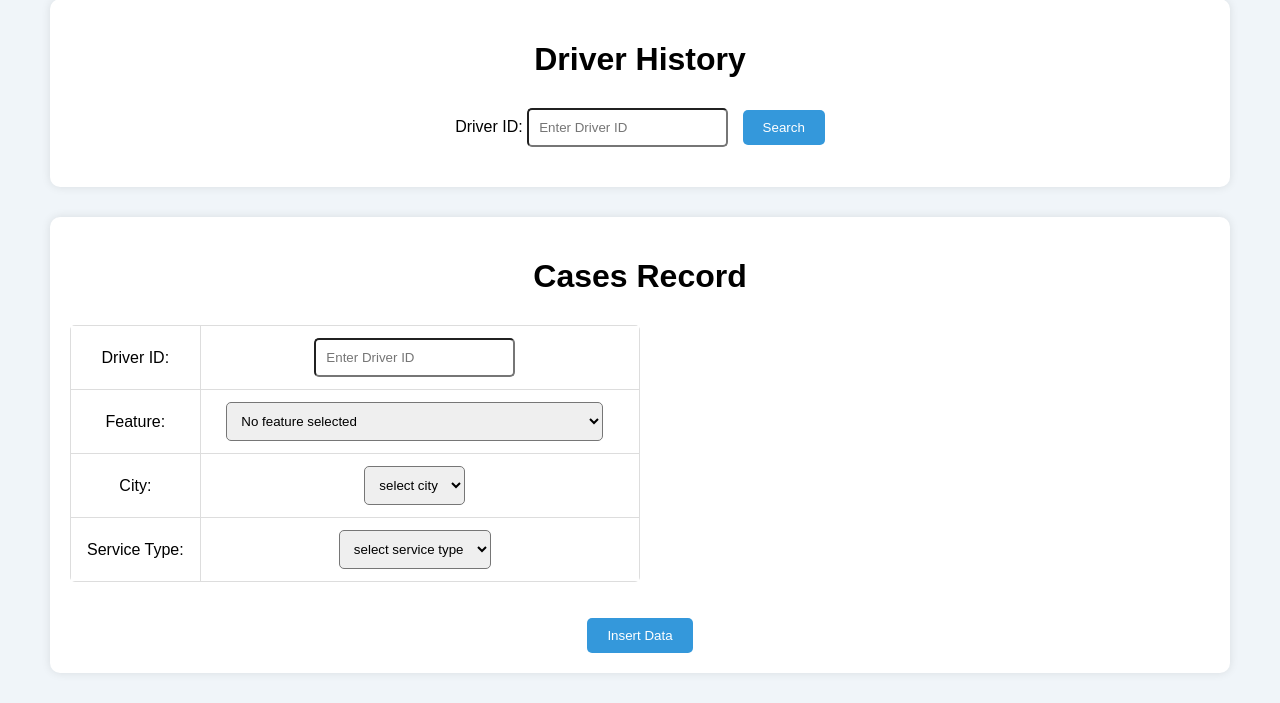
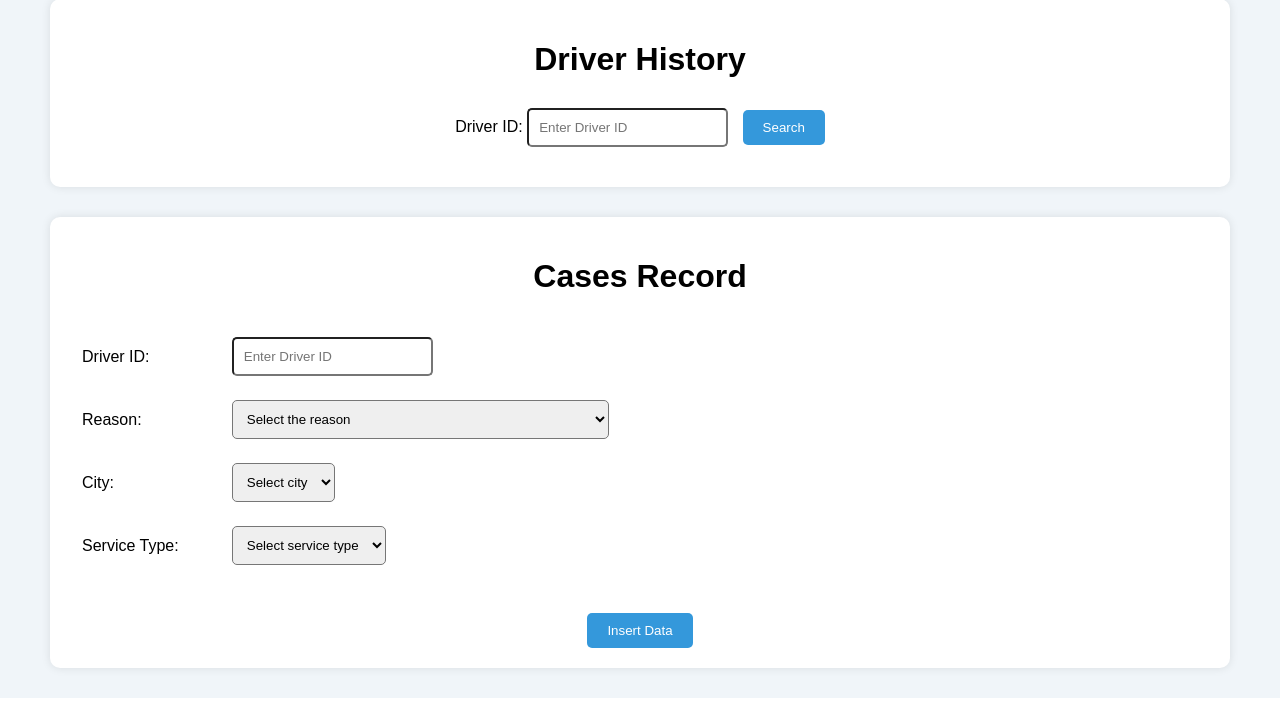
Before and after one commit to zahraabaly/Baly-Quality-Judge, a Flask app: page / in a window 1280 px wide. Shown: the part 273-976 px from the top of the page. Run offline with Flask 3, Linux system fonts and the light colour scheme.

Commit message:
insert style

```diff
--- a/static/style.css
+++ b/static/style.css
@@ -67,12 +67,14 @@ th, td {
 
 
 #formTable {
-    width: 50%; /* Make the table take full width */
-    border: 0;
-    text-align: right;
+    width: 55%; /*Make the table take full width  */
+    border: none;
+    /* border-collapse: collapse; */
+    text-align: left;}
+
+
+#formTable td {
+    width: 10%;
+    border: none;
+    text-align: left; /* Align the content of table cells to the right*/
 }
-
-#myTable td {
-    text-align: right; /* Align the content of table cells to the right */
-    padding: 0;
-}
--- a/templates/index.html
+++ b/templates/index.html
@@ -42,11 +42,11 @@
             </tr>
             <tr>
                 <td>
-                    <label for="insertFeature">Feature:</label>
+                    <label for="insertFeature">Reason:</label>
                 </td>
                 <td>
                     <select id="insertFeature">
-                        <option value="No feature">No feature selected</option>
+                        <option value="" disabled selected>Select the reason</option>
                         <option value="Harassment">Harassment</option>
                         <option value="Driving Under Influence">Driving Under Influence</option>
                         <option value="Force drop off by driver">Force drop off by driver</option>
@@ -90,7 +90,7 @@
                         <option value="1 Referral (To reduce points)">1 Referral (To reduce points)</option>
                         <option value="2 Referrals (For terminated drivers)">2 Referrals (For terminated drivers)</option>
                         <option value="Referral (Instead of 30K or less) (For blocked drivers)">Referral (Instead of 30K or less) (For blocked drivers)</option>
-                        <option value="Referral (Instead of 50K) (For blocked drivers)">Referral (Instead of 50K) (For blocked drivers)</option>
+                        <option value="2 Referral (Instead of 50K) (For blocked drivers)">Referral (Instead of 50K) (For blocked drivers)</option>
                         <option value="Good Behavior">Good Behavior</option>
                     </select>
                 </td>
@@ -102,7 +102,7 @@
                 <td>
                     <select id="insertCity">
                         <!-- Options for the City dropdown -->
-                        <option value="select city">select city</option>
+                        <option value="" disabled selected>Select city</option>
                         <option value="Baghdad">Baghdad</option>
                         <option value="Basra">Basra</option>
                         <option value="Najaf">Najaf</option>
@@ -118,7 +118,7 @@
                 </td>
                 <td>
                     <select id="insertServiceType">
-                        <option value="select service type">select service type</option>
+                        <option value="" disabled selected>Select service type</option>
                         <option value="Plus">Plus</option>
                         <option value="Eco">Eco</option>
                     </select>
```
